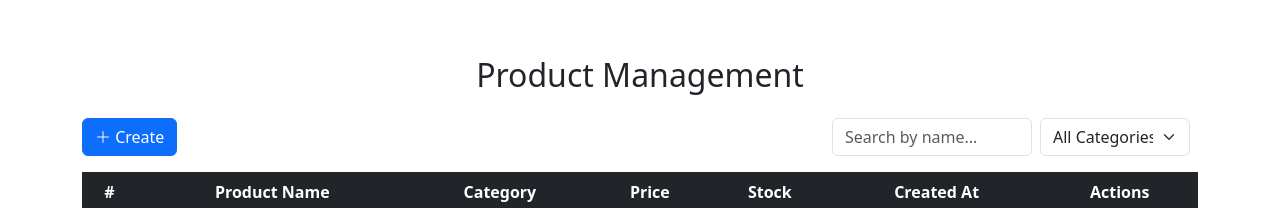
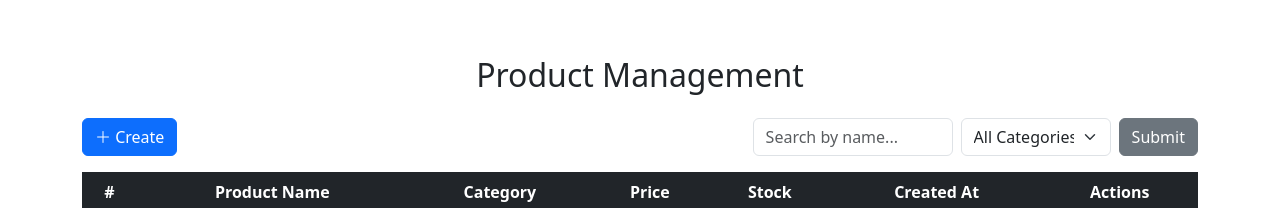
Before and after one commit to crew52/md05-Product-categories, a React (Vite) app in the folder product/: page /products in a window 1280 px wide. Shown: the top 208 px of the page. Built offline with nearby package versions, Linux system fonts and the light colour scheme; no server answers.

Commit message:
done list

```diff
--- a/product/src/pages/productlist/index.jsx
+++ b/product/src/pages/productlist/index.jsx
@@ -35,8 +35,13 @@ function ProductList() {
                     >
                         <option value="">All Categories</option>
                     </select>
+                    {/* Nút Submit */}
+                    <button className="btn btn-secondary" type="submit">
+                        Submit
+                    </button>
                 </div>
             </div>
+
 
             {/* Product Table */}
             <div className="table-responsive">
```
